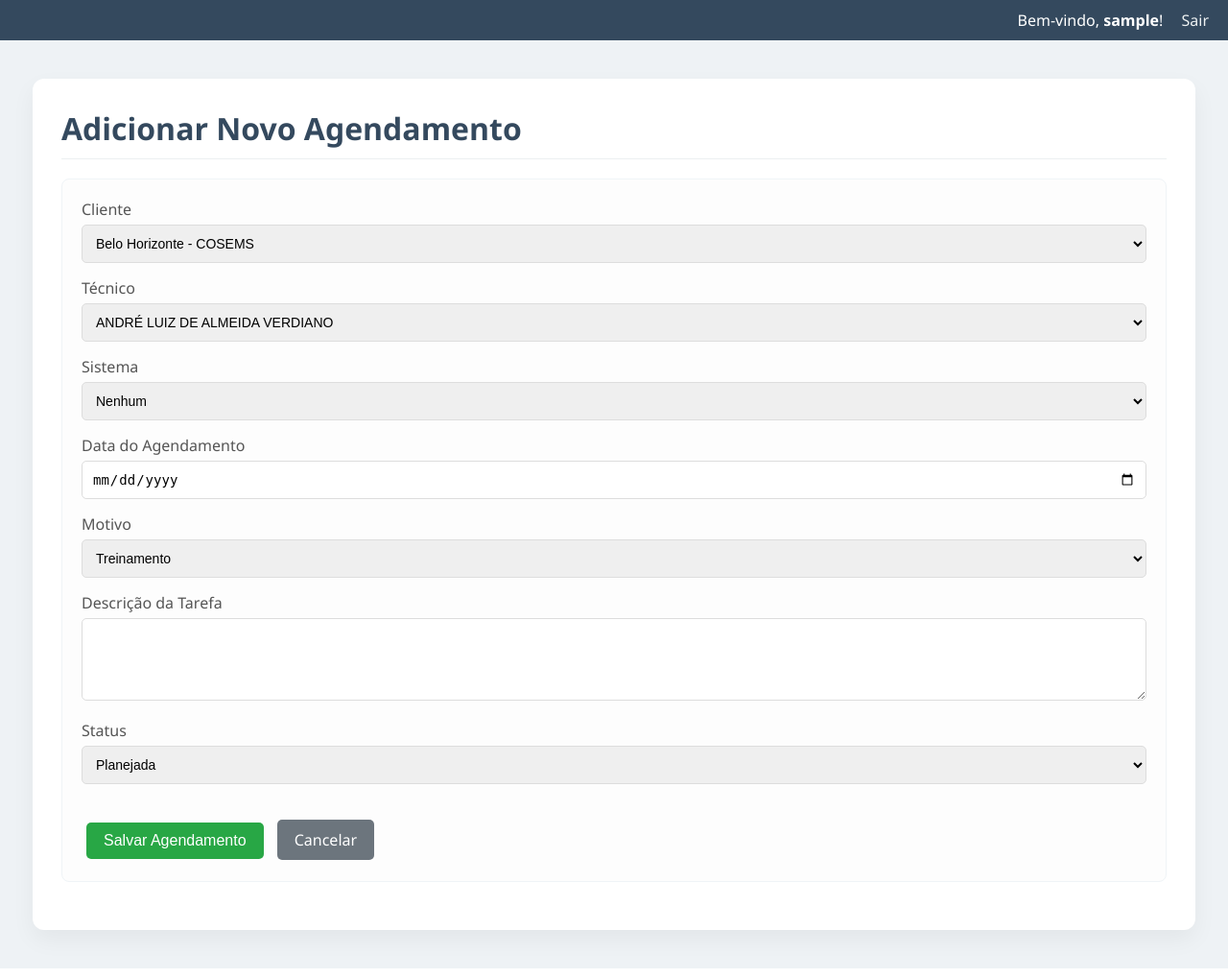
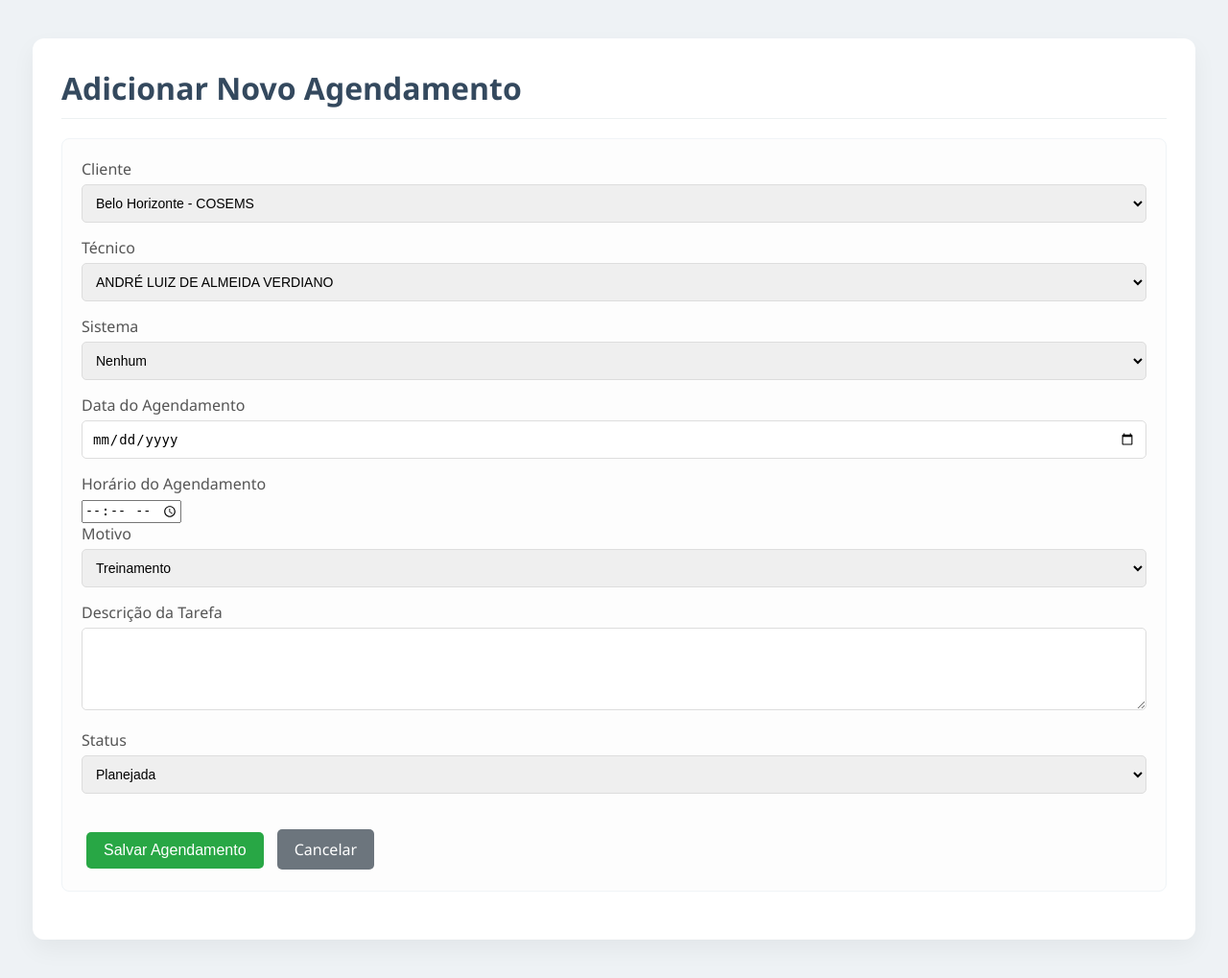
Before and after one commit to lauracgdacosta/ibtech_app, a Flask app: page /new_agenda in a window 1280 px wide. Shown: the whole page at 96% size. Run offline with Flask 3, Linux system fonts and the light colour scheme; a user stored in the database is signed in; data comes from the database, SQL or seed files in the repository.

Commit message:
melhorando o modulo agenda

```diff
--- a/app.py
+++ b/app.py
@@ -8,7 +8,7 @@ import datetime
 app = Flask(__name__)
 app.secret_key = '18T3ch'
 
-# --- LISTA MESTRA DE MÓDulos ---
+# --- LISTA MESTRA DE MÓDULOS ---
 AVAILABLE_MODULES = {
     'cadastros': 'Cadastros (Técnicos, Clientes, etc)',
     'agenda': 'Agenda',
@@ -97,7 +97,7 @@ def init_db():
     cursor.execute('''CREATE TABLE IF NOT EXISTS pendencias (id INTEGER PRIMARY KEY AUTOINCREMENT, processo TEXT, cliente TEXT, sistema TEXT, data_prioridade TEXT, prazo_entrega TEXT, status TEXT)''')
     cursor.execute('''CREATE TABLE IF NOT EXISTS ferias (id INTEGER PRIMARY KEY AUTOINCREMENT, funcionario TEXT NOT NULL, admissao TEXT, contrato TEXT, ano INTEGER, data_inicio TEXT, data_termino TEXT, obs TEXT)''')
     cursor.execute('''CREATE TABLE IF NOT EXISTS sistemas (id INTEGER PRIMARY KEY AUTOINCREMENT, nome TEXT NOT NULL, sigla TEXT NOT NULL)''')
-    cursor.execute('''CREATE TABLE IF NOT EXISTS agenda (id INTEGER PRIMARY KEY AUTOINCREMENT, cliente TEXT NOT NULL, tecnico TEXT NOT NULL, sistema TEXT, data_agendamento DATE NOT NULL, motivo TEXT, descricao TEXT, status TEXT)''')
+    cursor.execute('''CREATE TABLE IF NOT EXISTS agenda (id INTEGER PRIMARY KEY AUTOINCREMENT, cliente TEXT NOT NULL, tecnico TEXT NOT NULL, sistema TEXT, data_agendamento DATE NOT NULL, horario_agendamento TEXT, motivo TEXT, descricao TEXT, status TEXT)''')
     cursor.execute('''CREATE TABLE IF NOT EXISTS prestacao_contas (id INTEGER PRIMARY KEY AUTOINCREMENT, cliente TEXT, sistema TEXT, responsavel TEXT, modulo TEXT, competencia TEXT, status TEXT, observacao TEXT, atualizado_por TEXT)''')
     cursor.execute('''CREATE TABLE IF NOT EXISTS projetos (id INTEGER PRIMARY KEY AUTOINCREMENT, nome TEXT NOT NULL, cliente TEXT, data_inicio_previsto DATE, data_termino_previsto DATE, status TEXT NOT NULL)''')
     cursor.execute('''CREATE TABLE IF NOT EXISTS tarefas (id INTEGER PRIMARY KEY AUTOINCREMENT, projeto_id INTEGER NOT NULL, tipo TEXT NOT NULL, atividade_id TEXT, descricao TEXT NOT NULL, data_inicio DATE, data_termino DATE, responsavel_pm TEXT, responsavel_cm TEXT, status TEXT NOT NULL, local_execucao TEXT, observacoes TEXT, FOREIGN KEY (projeto_id) REFERENCES projetos (id) ON DELETE CASCADE)''')
@@ -113,6 +113,23 @@ def init_db():
         )''')
     conn.commit()
     conn.close()
+
+def migrate_agenda_table():
+    conn = get_db_connection()
+    cursor = conn.cursor()
+    try:
+        cursor.execute("PRAGMA table_info(agenda)")
+        columns = [row['name'] for row in cursor.fetchall()]
+        if 'horario_agendamento' not in columns:
+            print("MIGRATE: Adicionando coluna 'horario_agendamento' à tabela 'agenda'.")
+            cursor.execute("ALTER TABLE agenda ADD COLUMN horario_agendamento TEXT")
+            conn.commit()
+            print("MIGRATE: Coluna adicionada com sucesso.")
+    except Exception as e:
+        print(f"ERRO ao migrar a tabela agenda: {e}")
+        conn.rollback()
+    finally:
+        conn.close()
 
 def migrate_db_roles():
     conn = get_db_connection()
@@ -159,6 +176,7 @@ with app.app_context():
     init_db()
     migrate_db_roles()
     migrate_permissions_table()
+    migrate_agenda_table()
 
 # --- LÓGICA E DECORADORES DE PERMISSÃO ---
 def check_permission(module_name, action):
--- a/templates/new_agenda.html
+++ b/templates/new_agenda.html
@@ -6,12 +6,6 @@
     <link rel="stylesheet" href="{{ url_for('static', filename='style.css') }}">
 </head>
 <body>
-    <div style="background-color: #34495e; color: white; padding: 10px 20px; text-align: right; margin-bottom: 15px;">
-    {% if session.user_name %}
-        <span>Bem-vindo, <strong>{{ session.user_name }}</strong>!</span>
-        <a href="{{ url_for('logout') }}" style="color: #ecf0f1; margin-left: 15px; text-decoration: none;">Sair</a>
-    {% endif %}
-    </div>
     <div class="container">
         <div class="header-actions">
             <h1>Adicionar Novo Agendamento</h1>
@@ -42,12 +36,17 @@
             <label for="data_agendamento">Data do Agendamento</label>
             <input type="date" id="data_agendamento" name="data_agendamento" required>
 
+            <label for="horario_agendamento">Horário do Agendamento</label>
+            <input type="time" id="horario_agendamento" name="horario_agendamento">
+
             <label for="motivo">Motivo</label>
             <select id="motivo" name="motivo">
                 <option value="Treinamento">Treinamento</option>
                 <option value="Visita Contratual">Visita Contratual</option>
                 <option value="Visita Cortesia">Visita Cortesia</option>
                 <option value="Atendimento Externo">Atendimento Externo</option>
+                <option value="Apresentação">Apresentação</option>
+                <option value="Outros Motivos">Outros Motivos</option>
             </select>
 
             <label for="descricao">Descrição da Tarefa</label>
```
Also changed, not shown: templates/edit_agenda.html (+5 -6 lines).
